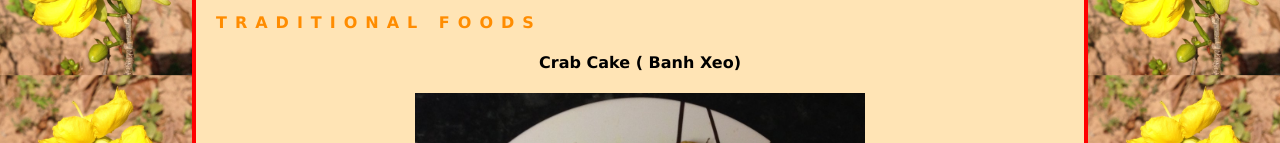
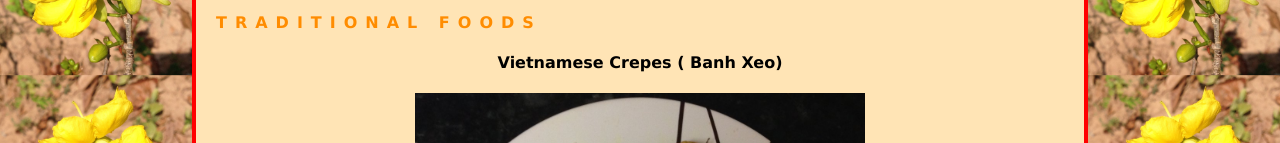
Before and after one commit to aunt-quyen/aunt-quyen.github.io, a plain HTML site: page index.html in a window 1280 px wide. Shown: the part 801-944 px from the top of the page. Drawn offline with Linux system fonts and the light colour scheme.

Commit message:
changed the name files

```diff
--- a/index.html
+++ b/index.html
@@ -43,7 +43,7 @@ body { background-color: #ffe4b5; margin: 0 15%; border: 4px solid red;
 <h4>Beef Brisket with beer</h4>
 <p><img src="foods/image9.jpg" width="450" height="450"></p>
 <h3>Traditional Foods</h3>
-<h4>Crab Cake ( Banh Xeo)</h4>
+<h4>Vietnamese Crepes ( Banh Xeo)</h4>
 <p><img src="foods/image2.jpg" width="450" height="450"></p>
 <h4>Thit Kho Hot Vit</h4>
 <p><img src="foods/image10.jpg" width="480" height="450"></p>
```
